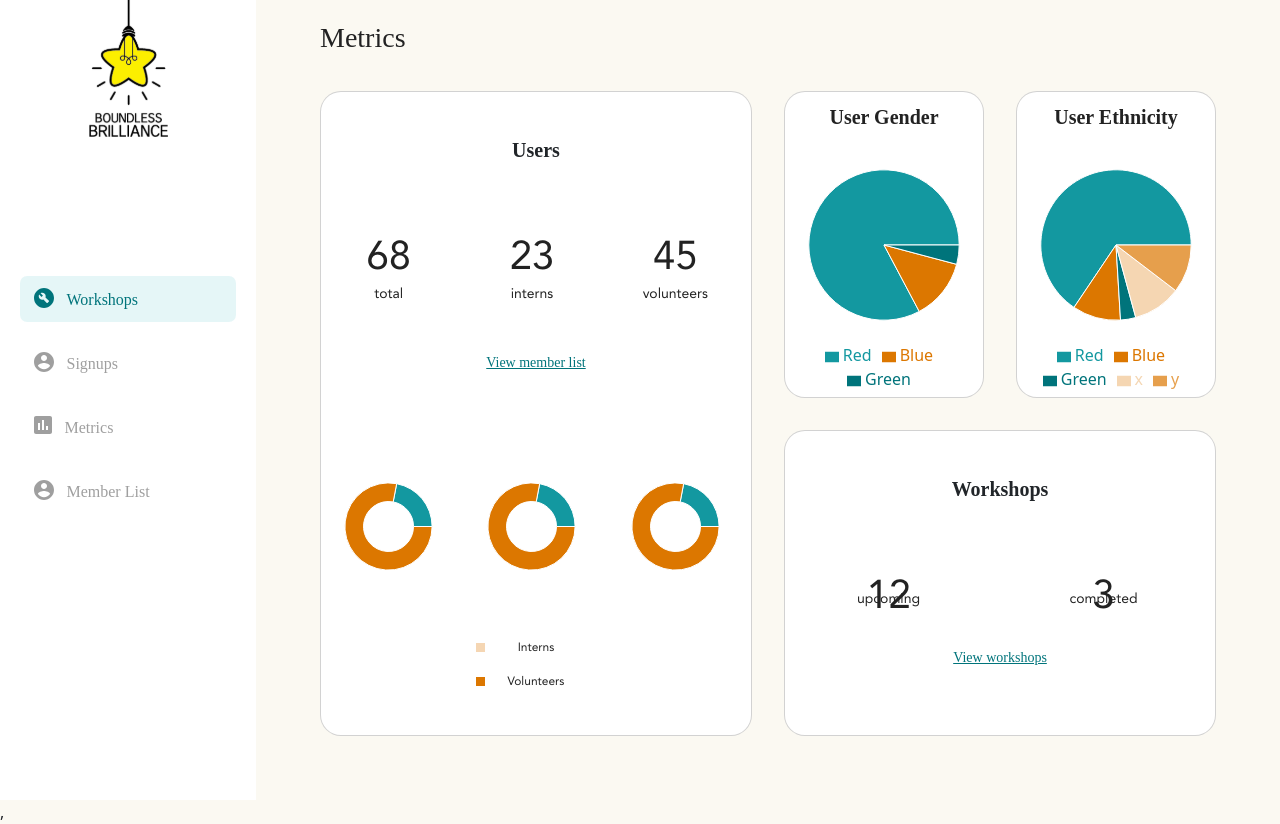
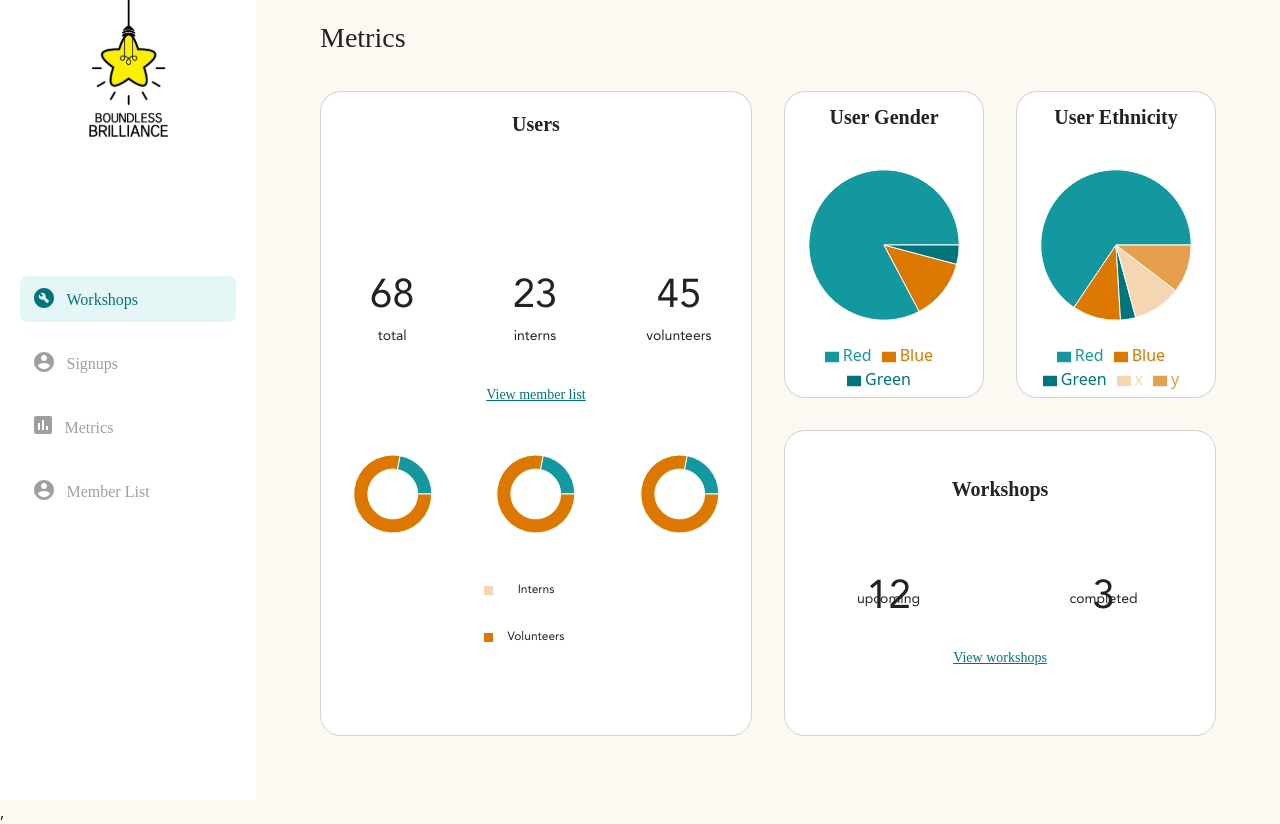
Before and after one commit to ctcusc/BoundlessBrilliance, a React (Create React App) app in the folder client/my-app/: page /metrics in a window 1280 px wide. Built offline with nearby package versions, Linux system fonts and the light colour scheme.

Commit message:
styling changes

```diff
--- a/client/my-app/src/routes/AdminMetrics.jsx
+++ b/client/my-app/src/routes/AdminMetrics.jsx
@@ -39,9 +39,7 @@ const ApplicationSubmitted = () => {
             <p
               className="m-3"
               style={{ fontFamily: "Avenir Black", fontSize: "28px" }}
-            >
-              Metrics
-            </p>
+            >Metrics</p>
           </div>
           <div className="metrics-grid">
             <div className="users card m-3">
@@ -49,91 +47,99 @@ const ApplicationSubmitted = () => {
                 <div
                   className=""
                   style={{
-                    height: "30%",
-                    paddingTop: "10%",
-                    textAlign: "center",
+                    position: "absolute",
+                    left: "50%",
+                    top: "5%",
+                    transform: "translate(-50%, -50%)",
                     fontWeight: "bold",
                     fontFamily: "Roboto Mono",
                     fontSize: "20px",
                   }}
-                >
-                  Users
-                </div>
+                >Users</div>
                 <div className="" style={{ height: "50%" }}>
                   <div className="row h-100 pl-2 pr-3">
                     <div className="col-4">
                       <div style={{ height: "60%" }}>
                         <p
                           style={{
-                            paddingTop: "50%",
+                            position: "relative",
+                            top: "210%",
+                            left: "53%",
+                            transform: "translate(-50%, -50%)",
                             textAlign: "center",
                             fontFamily: "Avenir",
                             fontSize: "40px",
                           }}
-                        >
-                          68
-                        </p>
+                        >68</p>
                       </div>
-                      <div style={{ height: "40%" }}>
+                      <div style={{ height: "40%" }} className = "users-under">
                         <p
                           style={{
+                            position: "relative",
+                            top: "230%",
+                            left: "53%",
+                            transform: "translate(-50%, -50%)",
                             textAlign: "center",
                             fontFamily: "Avenir",
                             fontSize: "14px",
                           }}
-                        >
-                          total
-                        </p>
+                        >total</p>
                       </div>
                     </div>
                     <div className="col-4">
                       <div style={{ height: "60%" }}>
                         <p
                           style={{
-                            paddingTop: "50%",
+                            position: "relative",
+                            top: "210%",
+                            left: "52.5%",
+                            transform: "translate(-50%, -50%)",
                             textAlign: "center",
                             fontFamily: "Avenir",
                             fontSize: "40px",
                           }}
-                        >
-                          23
-                        </p>
+                        >23</p>
                       </div>
                       <div style={{ height: "40%" }}>
                         <p
                           style={{
+                            position: "relative",
+                            top: "230%",
+                            left: "52.5%",
+                            transform: "translate(-50%, -50%)",
                             textAlign: "center",
                             fontFamily: "Avenir",
                             fontSize: "14px",
                           }}
-                        >
-                          interns
-                        </p>
+                        >interns</p>
                       </div>
                     </div>
                     <div className="col-4">
                       <div style={{ height: "60%" }}>
                         <p
                           style={{
-                            paddingTop: "50%",
+                            position: "relative",
+                            top: "210%",
+                            left: "53%",
+                            transform: "translate(-50%, -50%)",
                             textAlign: "center",
                             fontFamily: "Avenir",
                             fontSize: "40px",
                           }}
-                        >
-                          45
-                        </p>
+                        >45</p>
                       </div>
                       <div style={{ height: "40%" }}>
                         <p
                           style={{
+                            position: "relative",
+                            top: "230%",
+                            left: "53%",
+                            transform: "translate(-50%, -50%)",
                             textAlign: "center",
                             fontFamily: "Avenir",
                             fontSize: "14px",
                           }}
-                        >
-                          volunteers
-                        </p>
+                        >volunteers</p>
                       </div>
                     </div>
                   </div>
@@ -141,33 +147,38 @@ const ApplicationSubmitted = () => {
                 <div style={{ textAlign: "center", height: "20%" }}>
                   <a
                     href="/"
-                    style={{ fontFamily: "Avenir Black", fontSize: "14px" }}
-                  >
-                    View member list
+                    style={{
+                      position: "relative",
+                      top: "200%",
+                      transform: "translate(-50%, -50%)",
+                      fontFamily: "Avenir Black",
+                      fontSize: "14px",
+                      }}
+                  >View member list
                   </a>
                 </div>
               </div>
-              <div className="h-50">
-                <div style={{ height: "70%" }}>
-                  <div className="row h-100 pl-2 pr-3">
-                    <div className="col-4">
+              <div>
+              <div style={{display: "flex", justifyContent: "space-around", flexWrap: "wrap", height:"150px", paddingTop:"10px",}}>
+                <div style={{width: "25%"}}>
                   <PieBarChart data={pdata} COLORS={colors} />
                 </div>
-                    <div className="col-4">
+                <div style={{width: "25%"}}>
                   <PieBarChart data={pdata} COLORS={colors} />
                 </div>
-                    <div className="col-4">
+                <div style={{width: "25%"}}>
                   <PieBarChart data={pdata} COLORS={colors} />
                 </div>
               </div>
-                </div>
+
                 <div style={{ textAlign: "center", height: "30%" }}>
-                  <p style={{ fontFamily: "Avenir", fontSize: "12px" }}>
+                  <p style={{ fontFamily: "Avenir", fontSize: "12px", top: "75%"}}>
                     <div
                       className="m-1"
                       style={{
-                        left: "35%",
-                        position: "absolute",
+                        left: "37%",
+                        top:"18px",
+                        position: "relative",
                         height: "9px",
                         width: "9px",
                         backgroundColor: "#F5D6B3",
@@ -179,8 +190,9 @@ const ApplicationSubmitted = () => {
                     <div
                       className="m-1"
                       style={{
-                        left: "35%",
-                        position: "absolute",
+                        left: "37%",
+                        top:"18px",
+                        position: "relative",
                         height: "9px",
                         width: "9px",
                         backgroundColor: "#DC7700",
```
Lines whose indentation alone changed are shown as unchanged.
